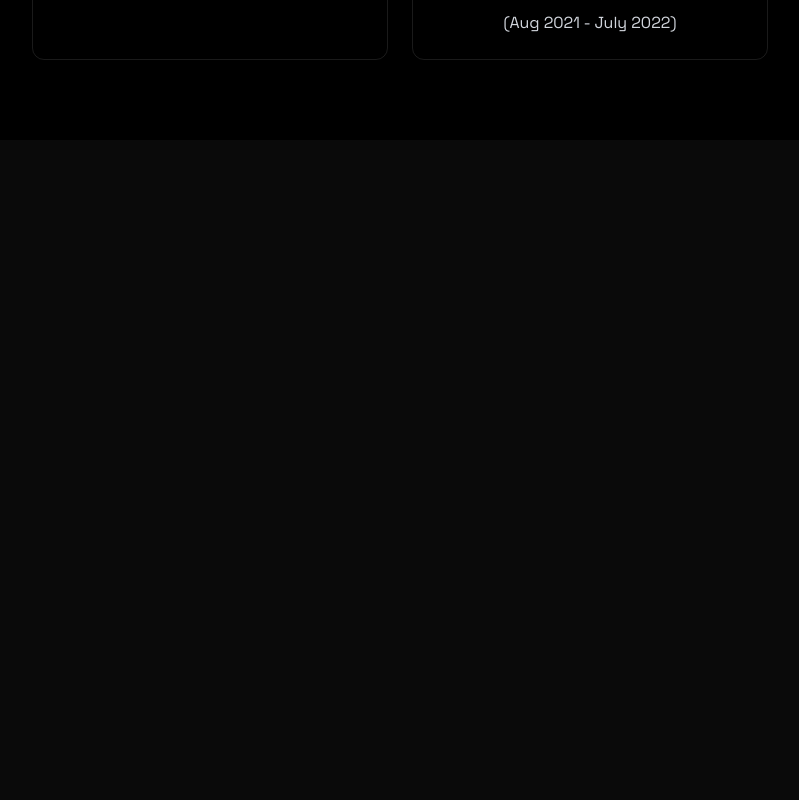
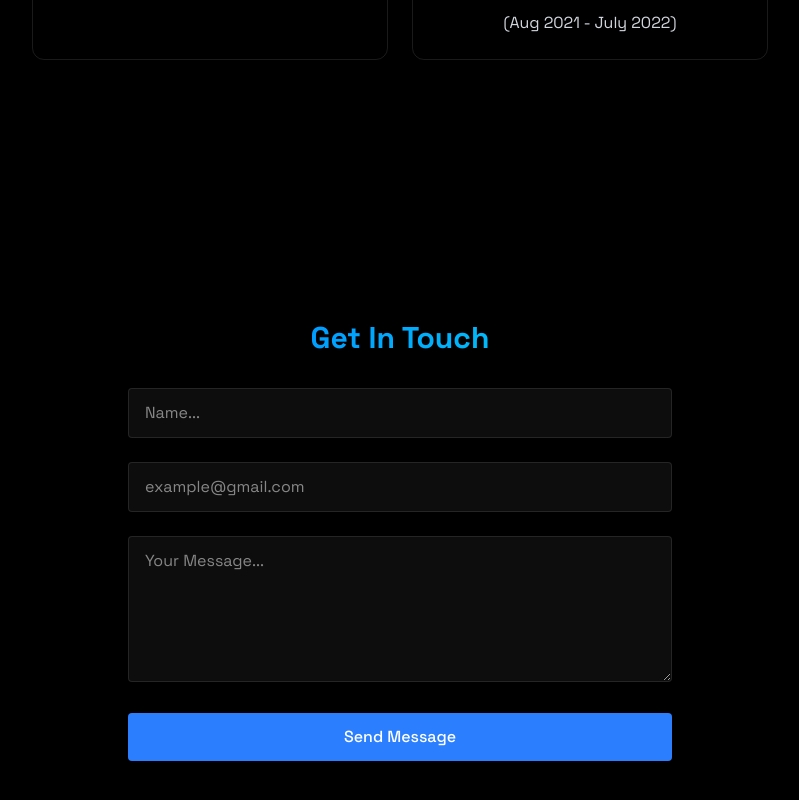
Before and after one commit to makeshmr/RedLabs, a React (Vite) app: page / in a window 1280 px wide. Shown: the part 2384-3184 px from the top of the page, without its empty margins (240-1039 px from the left). Before the commit the page ends 2556 px from the top, so only its background shows below. Built offline with nearby package versions, Linux system fonts and the light colour scheme.

Commit message:
adding project components

```diff
--- a/src/App.jsx
+++ b/src/App.jsx
@@ -6,6 +6,7 @@ import { Navbar } from "./components/Navbar";
 import { MobileMenu } from "./components/MobileMenu";
 import { Home } from "./components/sections/Home";
 import { About } from "./components/sections/About";
+import { Contact } from "./components/sections/Contact";
 
 function App() {
   const [isLoaded, setIsLoaded] = useState(false);
@@ -24,6 +25,7 @@ function App() {
         <MobileMenu menuOpen={menuOpen} setMenuOpen={setMenuOpen} />
         <Home />
         <About />
+        <Contact />
       </div>
     </>
   );
```
